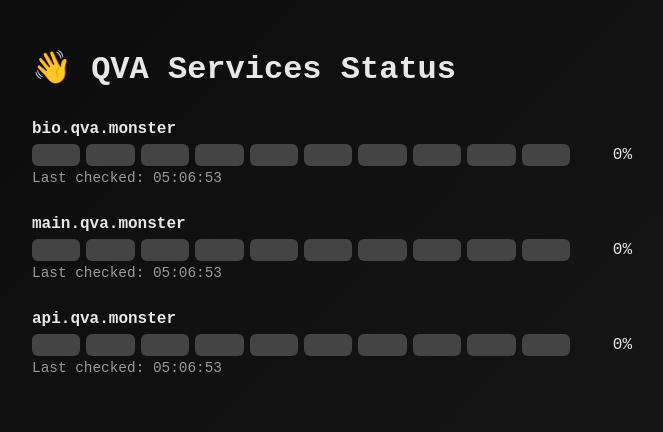
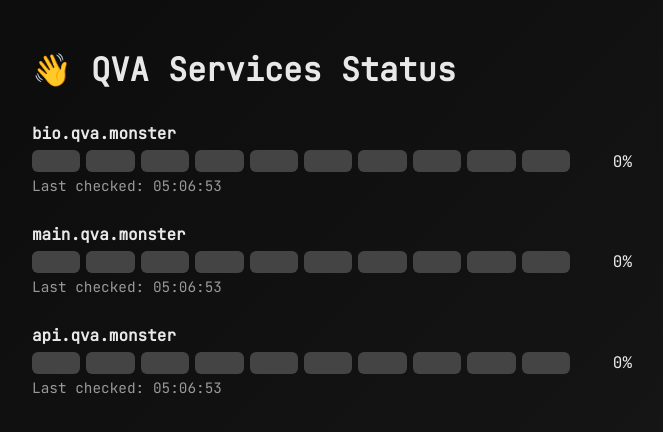
Before and after one commit to lsnak/status, a plain HTML site: page index.html in a window 1280 px wide. Shown: the whole page, without its empty margins (308-971 px from the left). Drawn offline with Linux system fonts and the light colour scheme; no server answers.

Commit message:
폰트 임포트

```diff
--- a/index.html
+++ b/index.html
@@ -3,6 +3,7 @@
 <head>
 <meta charset="UTF-8" />
 <meta name="viewport" content="width=device-width, initial-scale=1" />
+<link href="https://fonts.googleapis.com/css2?family=JetBrains+Mono&display=swap" rel="stylesheet" />
 <title>QVA Services Status</title>
 <style>
 
```
